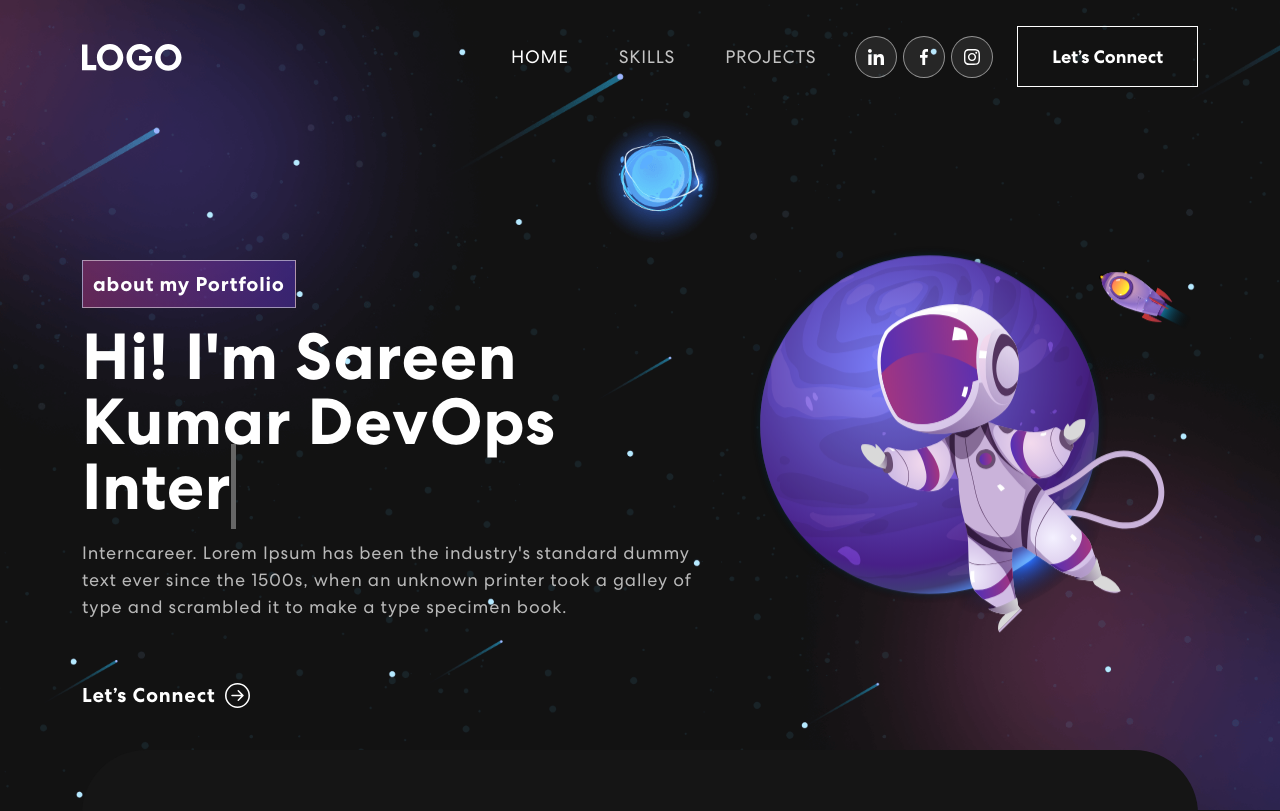
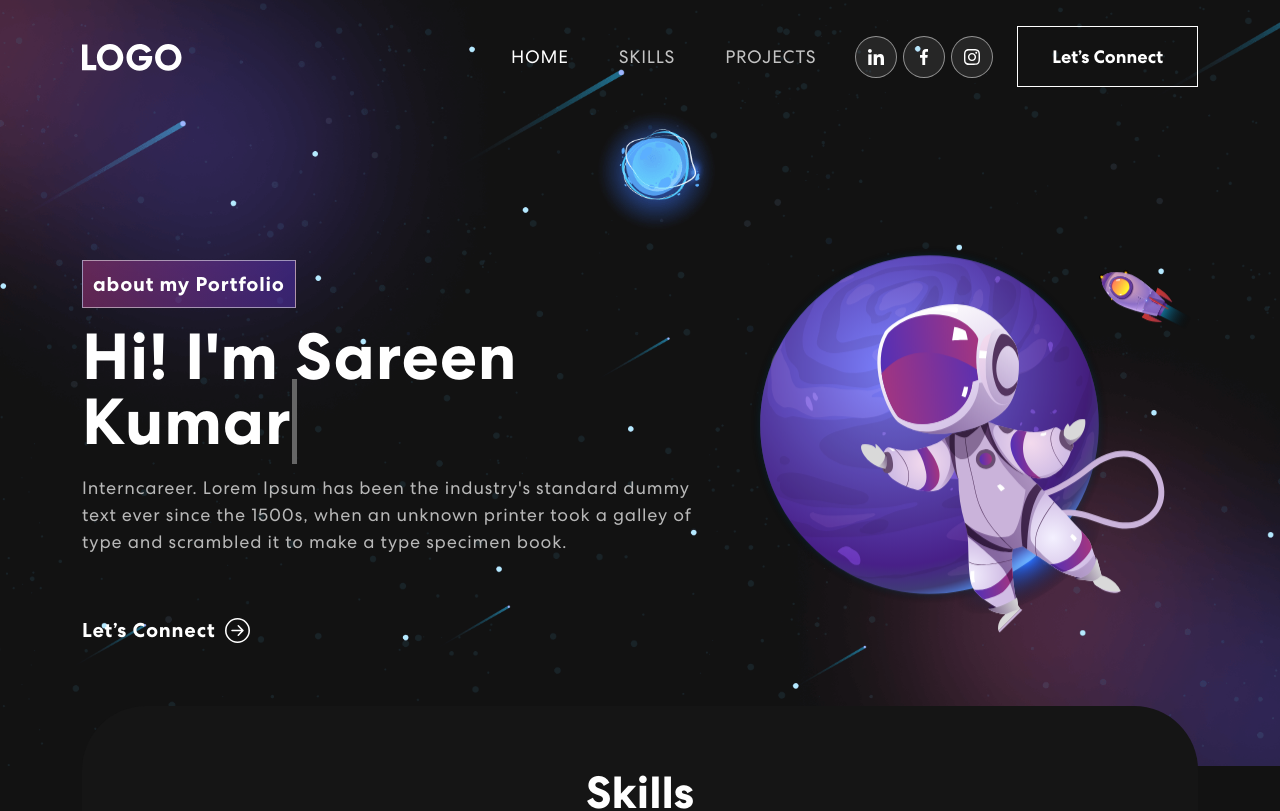
Before and after one commit to Sareenh1/Profilo, a React (Create React App) app: page / in a window 1280 px wide. Shown: the top 811 px of the page. Built offline with nearby package versions, Linux system fonts and the light colour scheme; no server answers.

Commit message:
Update Banner.js

```diff
--- a/src/components/Banner.js
+++ b/src/components/Banner.js
@@ -11,7 +11,7 @@ export const Banner = () => {
   const [text, setText] = useState('');
   const [delta, setDelta] = useState(300 - Math.random() * 100);
   const [index, setIndex] = useState(1);
-  const toRotate = [ "DevOps Intern", "Cloud Intern", "at Interncareer" ];
+  const toRotate = [ "DevOps ", "Cloud ", "Interncareer" ];
   const period = 2000;
 
   useEffect(() => {
```
